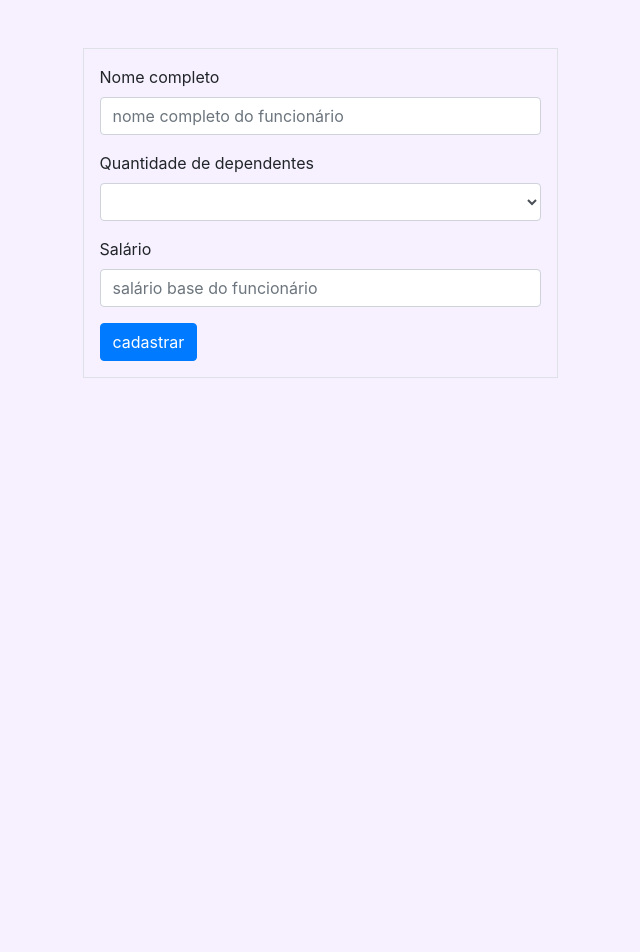
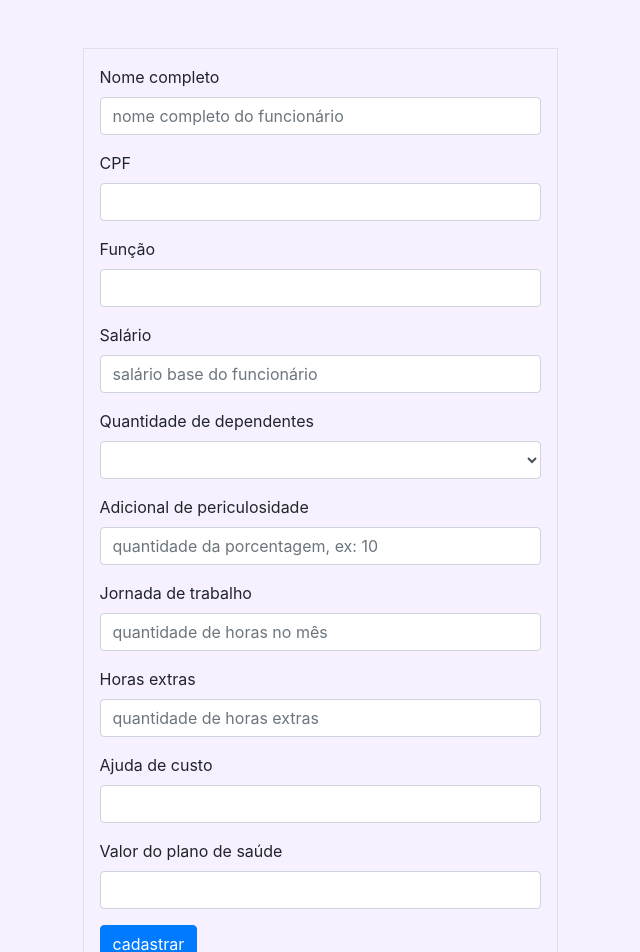
Before and after one commit to SSCM-Squad/frontendPagamento, an Angular app: page /cadastrar-funcionario in a window 1280 px wide. Shown: the top 952 px of the page, without its empty margins (320-960 px from the left). Before the commit the page ends 800 px from the top, so only its background shows below. Built offline with nearby package versions, Linux system fonts and the light colour scheme.

Commit message:
Adicionado mais campos no cadastro de Funcionário

```diff
--- a/src/app/funcionarios/components/cadastrar/cadastro-funcionario.component.html
+++ b/src/app/funcionarios/components/cadastrar/cadastro-funcionario.component.html
@@ -5,6 +5,18 @@
         <div class="form-group">
           <label for="exampleFormControlInput1">Nome completo</label>
           <input [(ngModel)]="funcionario.nome" name="nome" class="form-control" placeholder="nome completo do funcionário">
+        </div>
+        <div class="form-group">
+          <label for="exampleFormControlInput1">CPF</label>
+          <input [(ngModel)]="funcionario.cpf" name="cpf" class="form-control">
+        </div>
+        <div class="form-group">
+          <label for="exampleFormControlInput1">Função</label>
+          <input [(ngModel)]="funcionario.funcao" name="funcao" class="form-control">
+        </div>
+        <div class="form-group">
+          <label for="exampleFormControlInput1">Salário</label>
+          <input [(ngModel)]="funcionario.salario" name="salario" class="form-control" placeholder="salário base do funcionário">
         </div>
         <div class="form-group">
           <label for="exampleFormControlSelect1">Quantidade de dependentes</label>
@@ -18,8 +30,25 @@
           </select>
         </div>
         <div class="form-group">
-          <label for="exampleFormControlInput1">Salário</label>
-          <input [(ngModel)]="funcionario.salario" name="salario" class="form-control" placeholder="salário base do funcionário">
+          <label for="exampleFormControlInput1">Adicional de periculosidade</label>
+          <input [(ngModel)]="funcionario.adicionalPericulosidade" name="adicionalPericulosidade" class="form-control" placeholder="quantidade da porcentagem, ex: 10">
+        </div>
+        <div class="form-group">
+          <label for="exampleFormControlInput1">Jornada de trabalho</label>
+          <input [(ngModel)]="funcionario.jornadaDeTrabalho" name="jornadaDeTrabalho" class="form-control" placeholder="quantidade de horas no mês">
+        </div>
+        <div class="form-group">
+          <label for="exampleFormControlInput1">Horas extras</label>
+          <input [(ngModel)]="funcionario.horasExtras" name="horasExtras" class="form-control"
+          placeholder="quantidade de horas extras">
+        </div>
+        <div class="form-group">
+          <label for="exampleFormControlInput1">Ajuda de custo</label>
+          <input [(ngModel)]="funcionario.ajudaDeCusto" name="ajudaDeCusto" class="form-control">
+        </div>
+        <div class="form-group">
+          <label for="exampleFormControlInput1">Valor do plano de saúde</label>
+          <input [(ngModel)]="funcionario.valorPlanoDeSaude" name="valorPlanoDeSaude" class="form-control">
         </div>
       </form>
       <button (click)="cadastrar()" type="button" class="btn btn-primary">cadastrar</button>
--- a/src/app/funcionarios/components/cadastrar/cadastro-funcionario.component.ts
+++ b/src/app/funcionarios/components/cadastrar/cadastro-funcionario.component.ts
@@ -11,8 +11,8 @@ import { IFuncionario } from '../../models/IFuncionario';
 })
 export class CadastroFuncionarioComponent implements OnInit {
 
-  funcionario : FuncionarioCadastro = new FuncionarioCadastro()
-  funcionarioRetorno : IFuncionario = {} as IFuncionario;
+  // funcionario : FuncionarioCadastro = new FuncionarioCadastro()
+  funcionario : IFuncionario = {} as IFuncionario;
 
   constructor(private funcionarioService : FuncionariosService) {
 
@@ -23,8 +23,8 @@ export class CadastroFuncionarioComponent implements OnInit {
 
   cadastrar(){
     this.funcionarioService.cadastrarFuncionario(this.funcionario).subscribe((resp: IFuncionario)=>{
-      this.funcionarioRetorno = resp;
-      console.log(this.funcionarioRetorno)
+      this.funcionario = resp;
+      console.log(this.funcionario)
     })
   }
 
--- a/src/app/funcionarios/services/funcionarios.service.ts
+++ b/src/app/funcionarios/services/funcionarios.service.ts
@@ -22,7 +22,7 @@ export class FuncionariosService {
     return this.http.get<IFuncionario>(`${this.API}/funcionario/${idFuncionario}`);
   }
 
-  cadastrarFuncionario(funcionario: FuncionarioCadastro): Observable<IFuncionario>{
+  cadastrarFuncionario(funcionario: IFuncionario): Observable<IFuncionario>{
     return this.http.post<IFuncionario>(`${this.API}/cadastrar-funcionario`, funcionario);
   }
 
```
Also changed, not shown: src/app/app.module.ts (+4 -7 lines), src/app/funcionarios/funcionarios.module.ts (+5 -4 lines).
